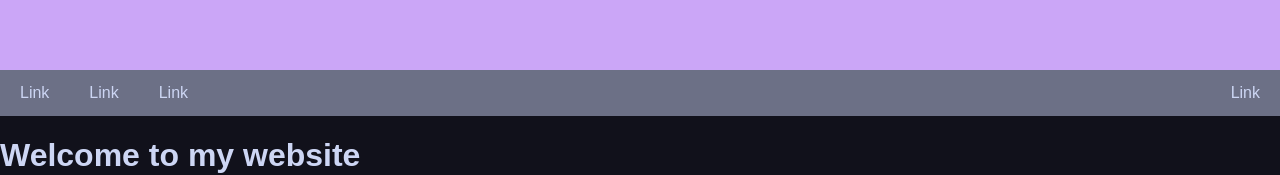
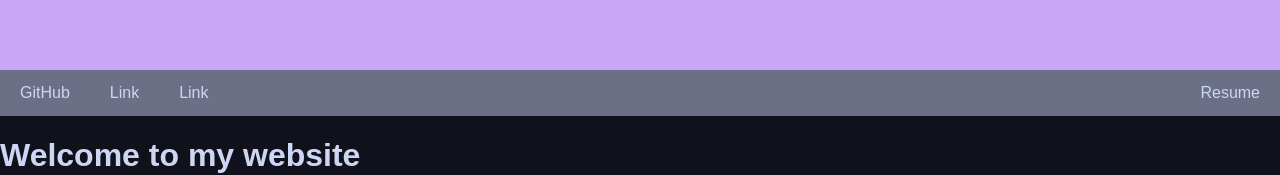
Before and after one commit to vincent-lafouasse/personal-homepage, a plain HTML site: page index.html in a window 1280 px wide. Shown: the part 223-398 px from the top of the page. Drawn offline with Linux system fonts and the light colour scheme.

Commit message:
add github and cv to navbar

```diff
--- a/index.html
+++ b/index.html
@@ -17,8 +17,10 @@
     <p>Hi</p>
   </div>
   <div class="navbar">
-    <a href="#">Link</a> <a href="#">Link</a> <a href="#">Link</a>
-    <a href="#" class="right">Link</a>
+    <a href="https://github.com/vincent-lafouasse">GitHub</a>
+    <a href="#">Link</a> <a href="#">Link</a> <a href=
+    "https://vincent-lafouasse.github.io/resume/" class=
+    "right">Resume</a>
   </div>
   <h1>Welcome to my website</h1>
   <p>What's up</p>
```
